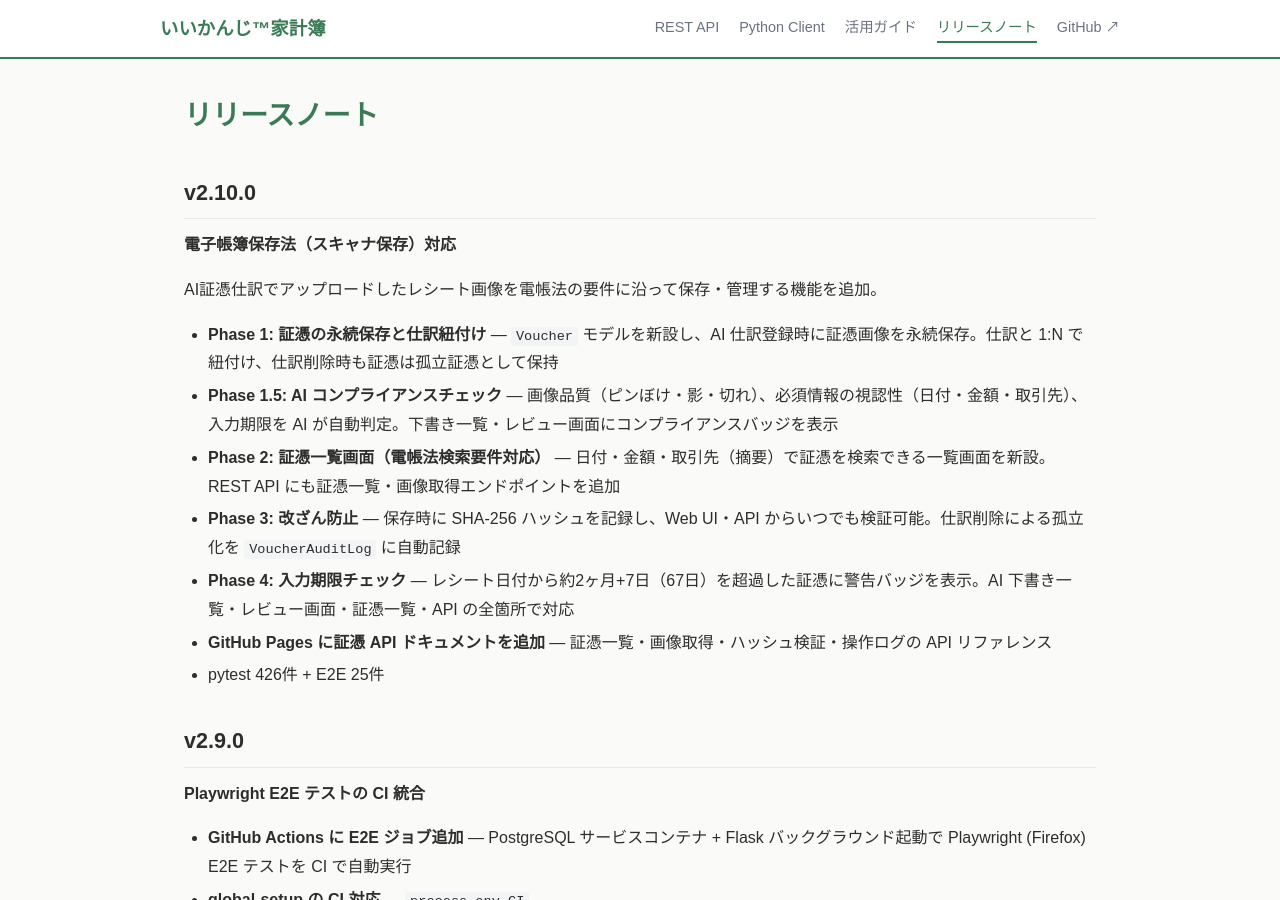
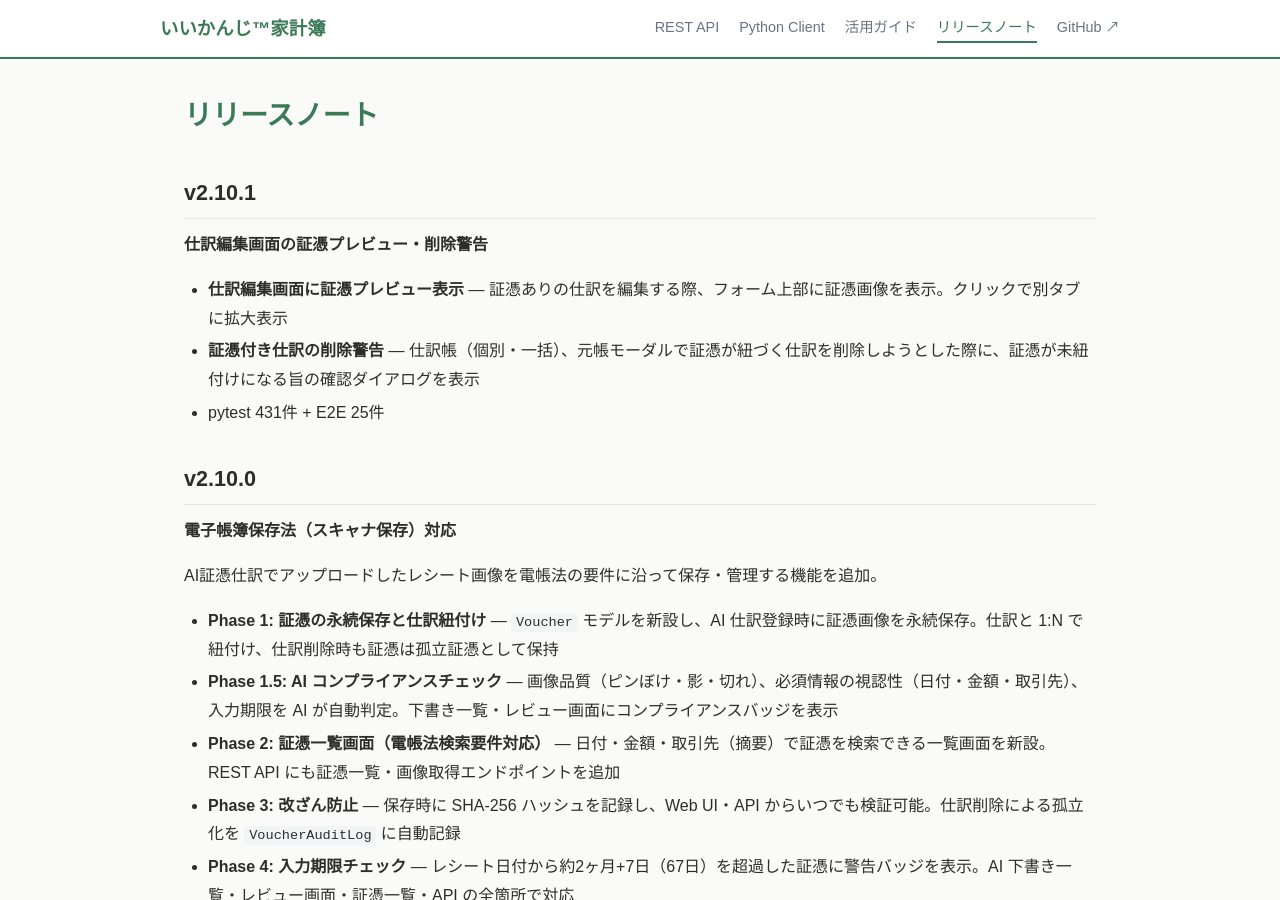
Before and after one commit to nananek/iikanji-kakeibo, a Jekyll site: the page built from docs/releases.md, in a window 1280 px wide and 900 px high. Built offline with Jekyll 4.4.1, drawn with Linux system fonts in a browser that asks for light colours.

Commit message:
chore: v2.10.1 リリース準備 — リリースノート・compose バージョン更新
Co-Authored-By: Claude Opus 4.6 <noreply@anthropic.com>

```diff
--- a/docs/releases.md
+++ b/docs/releases.md
@@ -4,6 +4,14 @@ title: リリースノート
 ---
 
 # リリースノート
+
+## v2.10.1
+
+**仕訳編集画面の証憑プレビュー・削除警告**
+
+- **仕訳編集画面に証憑プレビュー表示** — 証憑ありの仕訳を編集する際、フォーム上部に証憑画像を表示。クリックで別タブに拡大表示
+- **証憑付き仕訳の削除警告** — 仕訳帳（個別・一括）、元帳モーダルで証憑が紐づく仕訳を削除しようとした際に、証憑が未紐付けになる旨の確認ダイアログを表示
+- pytest 431件 + E2E 25件
 
 ## v2.10.0
 
```
Also changed, not shown: 1 other file.
